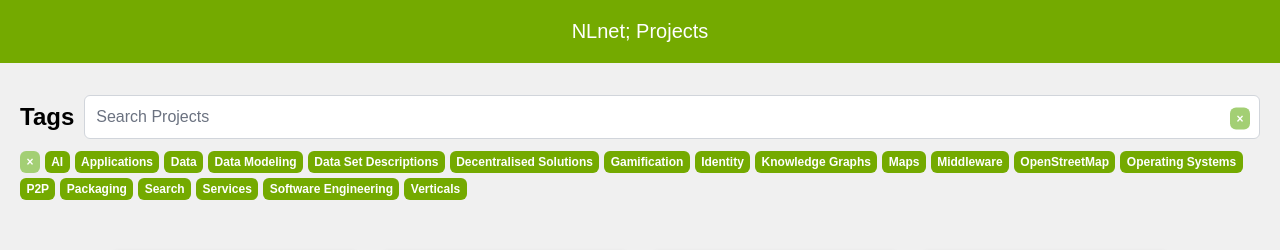
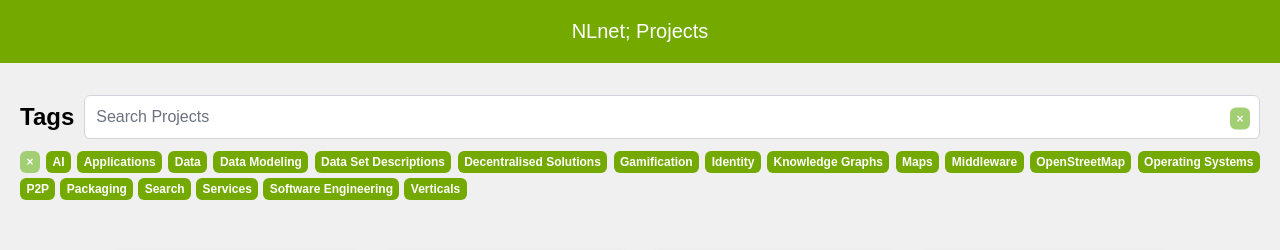
Before and after one commit to dexter-fit/ngi0-landing, a React (Create React App) app: page / in a window 1280 px wide. Shown: the top 250 px of the page. Built offline with nearby package versions, Linux system fonts and the light colour scheme; grey boxes are pictures that could not be loaded; a web font is replaced by a local one.

Commit message:
Fill the empty space behind the last tag

```diff
--- a/src/App.css
+++ b/src/App.css
@@ -90,4 +90,10 @@
     display: flex;
     gap: 5px;
     flex-wrap: wrap;
+    justify-content: space-between;
 }
+
+.tag-list:after {
+    content: "";
+    flex: auto;
+}
```
